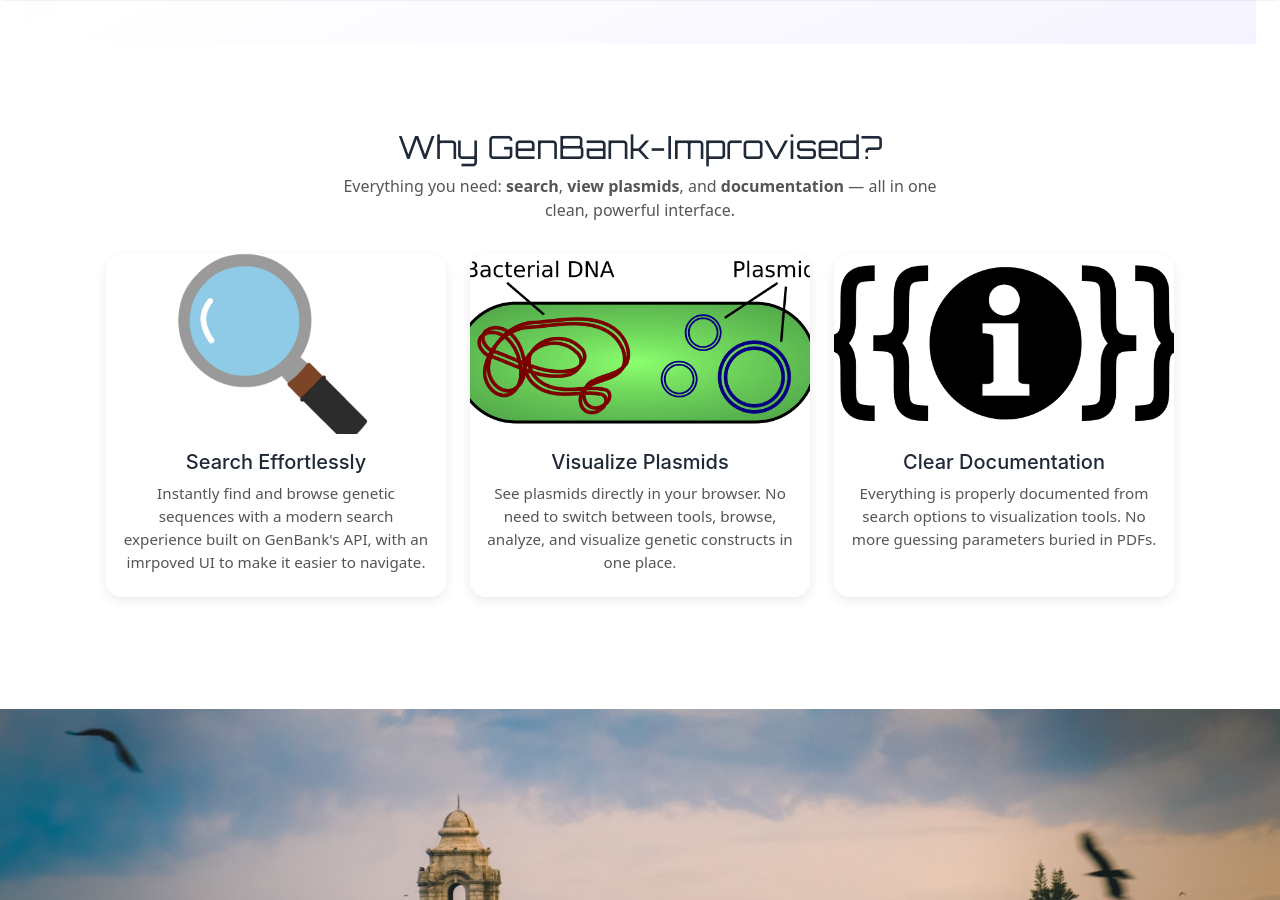
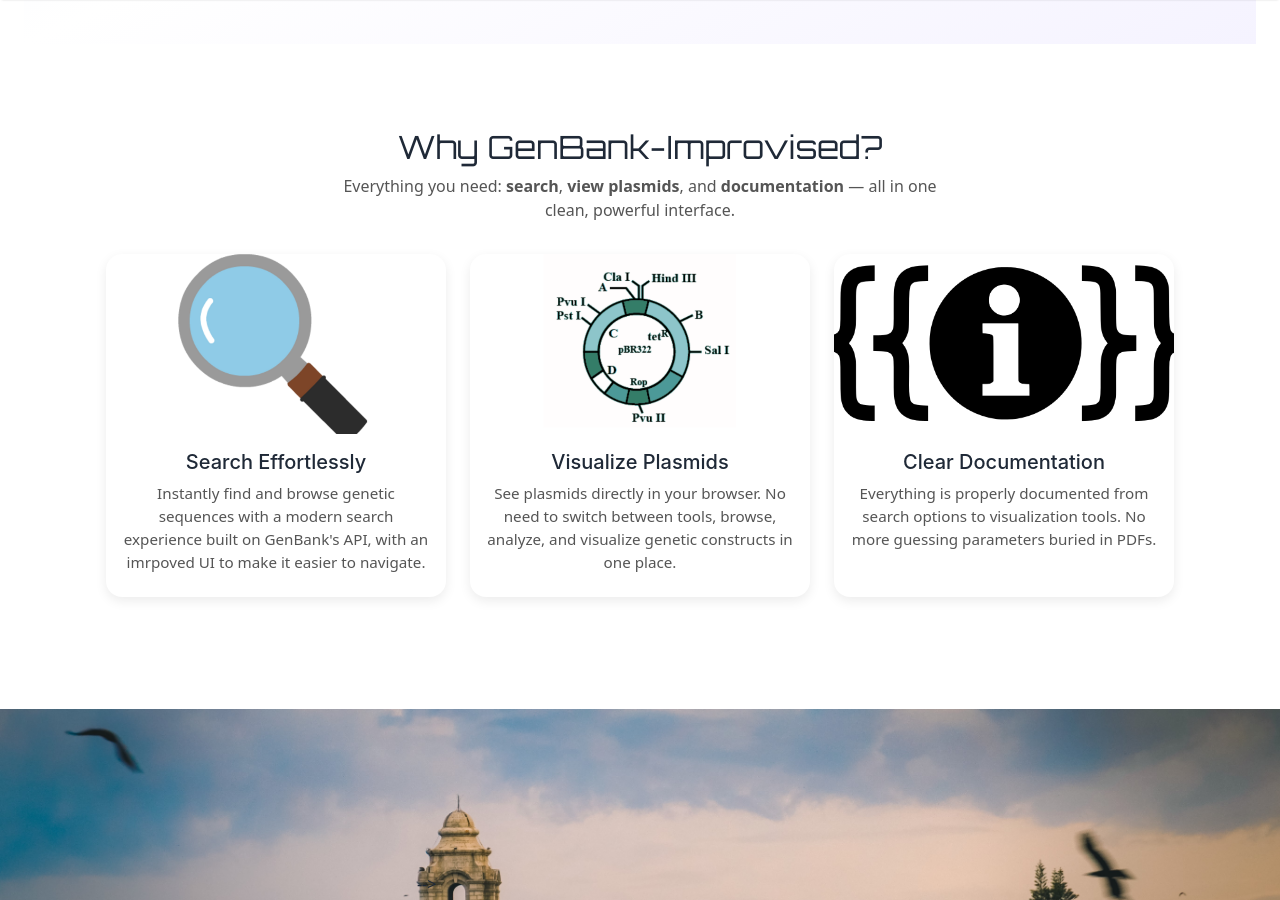
Before and after one commit to iGEM-IISc-2025/GenBank-Improvised, a Jekyll site: the page built from index.html, in a window 1280 px wide and 900 px high, scrolled down 619 px. Built offline with Jekyll 4.4.1, drawn with Linux system fonts in a browser that asks for light colours; nearby versions of some CDN libraries; the list of posts is cut into pages by our own code.

Commit message:
image resize - 6

```diff
--- a/index.html
+++ b/index.html
@@ -243,7 +243,7 @@ title: Home
     </div>
 
     <div class="feature-card">
-      <img src="{{site.baseurl}}/assets/images/plasmid.svg.png" alt="Plasmid Visualization">
+      <img src="{{site.baseurl}}/assets/images/plasmid.png" alt="Plasmid Visualization">
       <h3>Visualize Plasmids</h3>
       <p>See plasmids directly in your browser. No need to switch between tools, browse, analyze, and visualize genetic constructs in one place.</p>
     </div>
```
